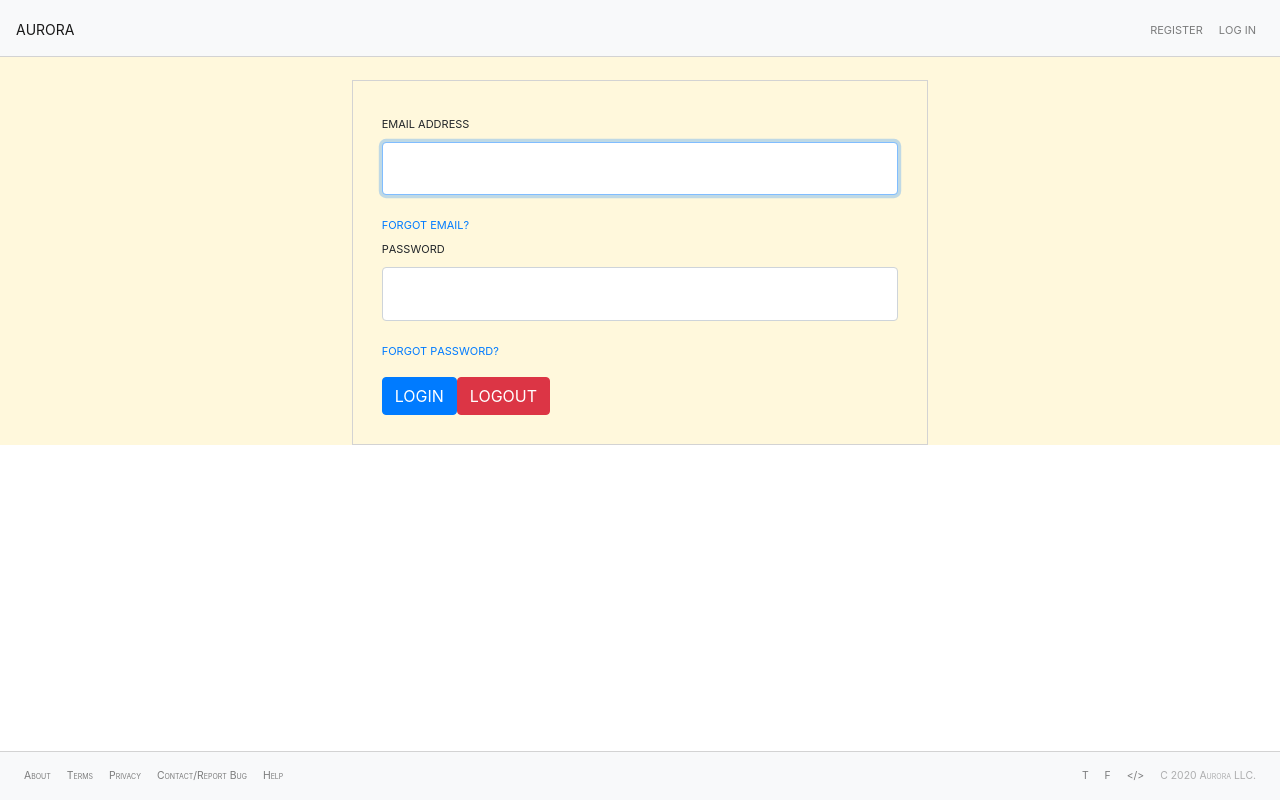
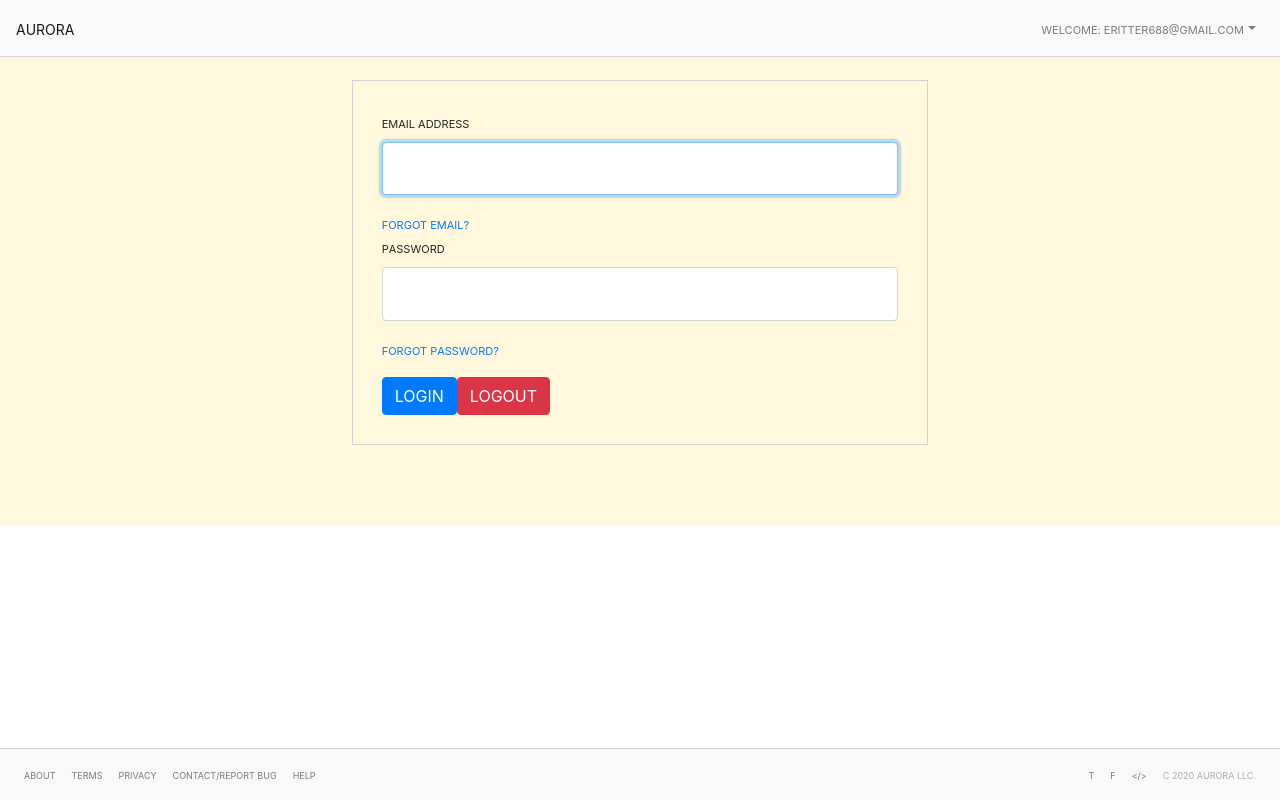
Before and after one commit to eritter688/aurora.frontend, a React (Create React App) app: page / in a window 1280 px wide. Built offline with nearby package versions, Linux system fonts and the light colour scheme.

Commit message:
more styling

```diff
--- a/src/App.js
+++ b/src/App.js
@@ -16,13 +16,20 @@ class App extends Component {
     }
 
     render() {
+
+        const bodyStyle = {
+            paddingTop: "5rem",
+            paddingBottom: "5rem",
+            backgroundColor: "cornsilk"
+        }
+
         return (
             <div className="App">
                 <header className="App-header">
                     {/*<AuroraNavBar/>*/}
                     <FAuroraNavBar/>
                 </header>
-                <body style={{paddingTop: "5rem", backgroundColor: "cornsilk"}}>
+                <body style={bodyStyle}>
                 <LoginContainer/>
                 </body>
                 <footer className="App-footer">
--- a/src/components/footer/footer.js
+++ b/src/components/footer/footer.js
@@ -9,8 +9,8 @@ export default function AuroraFooter() {
     // On phone, this styles into vertical, taking up a lot of screen
     // real estate.
     const auroraFooterStyle = {
-        fontVariant: "small-caps",
-        fontSize: ".65em",
+        fontVariant: "all-small-caps",
+        fontSize: ".80em",
         borderTopStyle: "solid",
         borderWidth: "1px",
         borderColor: "lightgray",
@@ -22,6 +22,8 @@ export default function AuroraFooter() {
                 bg={"light"}
                 variant={"light"}
                 expand={"sm"}>
+            <NavBar.Toggle aria-controls="responsive-navbar-nav-left"/>
+            <NavBar.Collapse id="responsive-navbar-nav-left">
                 <Nav className={"mr-auto"}>
                     <NavItem>
                         <Nav.Link href={""}>About</Nav.Link>
@@ -39,6 +41,9 @@ export default function AuroraFooter() {
                         <Nav.Link href={""}>Help</Nav.Link>
                     </NavItem>
                 </Nav>
+            </NavBar.Collapse>
+            <NavBar.Toggle aria-controls="responsive-navbar-nav-right"/>
+            <NavBar.Collapse id="responsive-navbar-nav-right">
                 <Nav className={"ml-auto"}>
                     <NavItem>
                         <Nav.Link href={""}>T</Nav.Link>
@@ -53,6 +58,7 @@ export default function AuroraFooter() {
                         <Nav.Link eventKey={"disabled"} disabled>C 2020 Aurora LLC.</Nav.Link>
                     </NavItem>
                 </Nav>
+            </NavBar.Collapse>
         </NavBar>
     );
 
--- a/src/components/navbar/fNavBar.js
+++ b/src/components/navbar/fNavBar.js
@@ -1,12 +1,10 @@
 import React from 'react';
-import {useSelector} from 'react-redux';
 import NavBar from "react-bootstrap/Navbar";
 import Nav from "react-bootstrap/Nav"
 import NavbarBrand from "react-bootstrap/NavbarBrand";
 import NavDropdown from "react-bootstrap/NavDropdown";
 import 'bootstrap/dist/css/bootstrap.min.css';
 import './NavBar.css'
-import {isAuthenticated,} from "../../reducers/authSlice";
 
 function renderAuth() {
     return (
@@ -33,7 +31,8 @@ function renderNoAuth() {
 }
 
 export default function FAuroraNavBar() {
-    const authenticated = useSelector(isAuthenticated);
+    // const authenticated = useSelector(isAuthenticated);
+    const authenticated = 1;
 
     const navBarStyle = {
         fontVariant: "all-small-caps",
```
Lines whose indentation alone changed are shown as unchanged.
